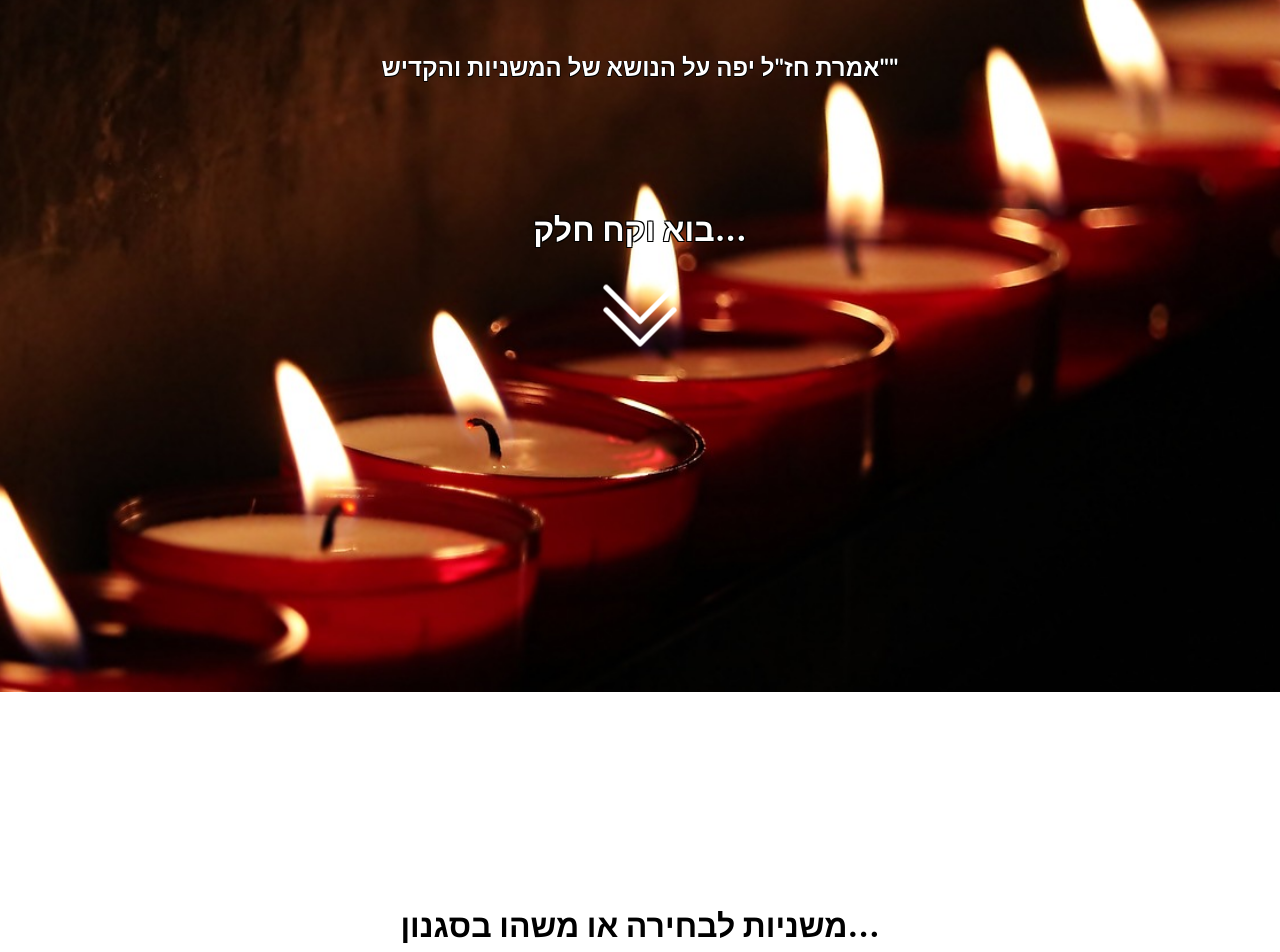
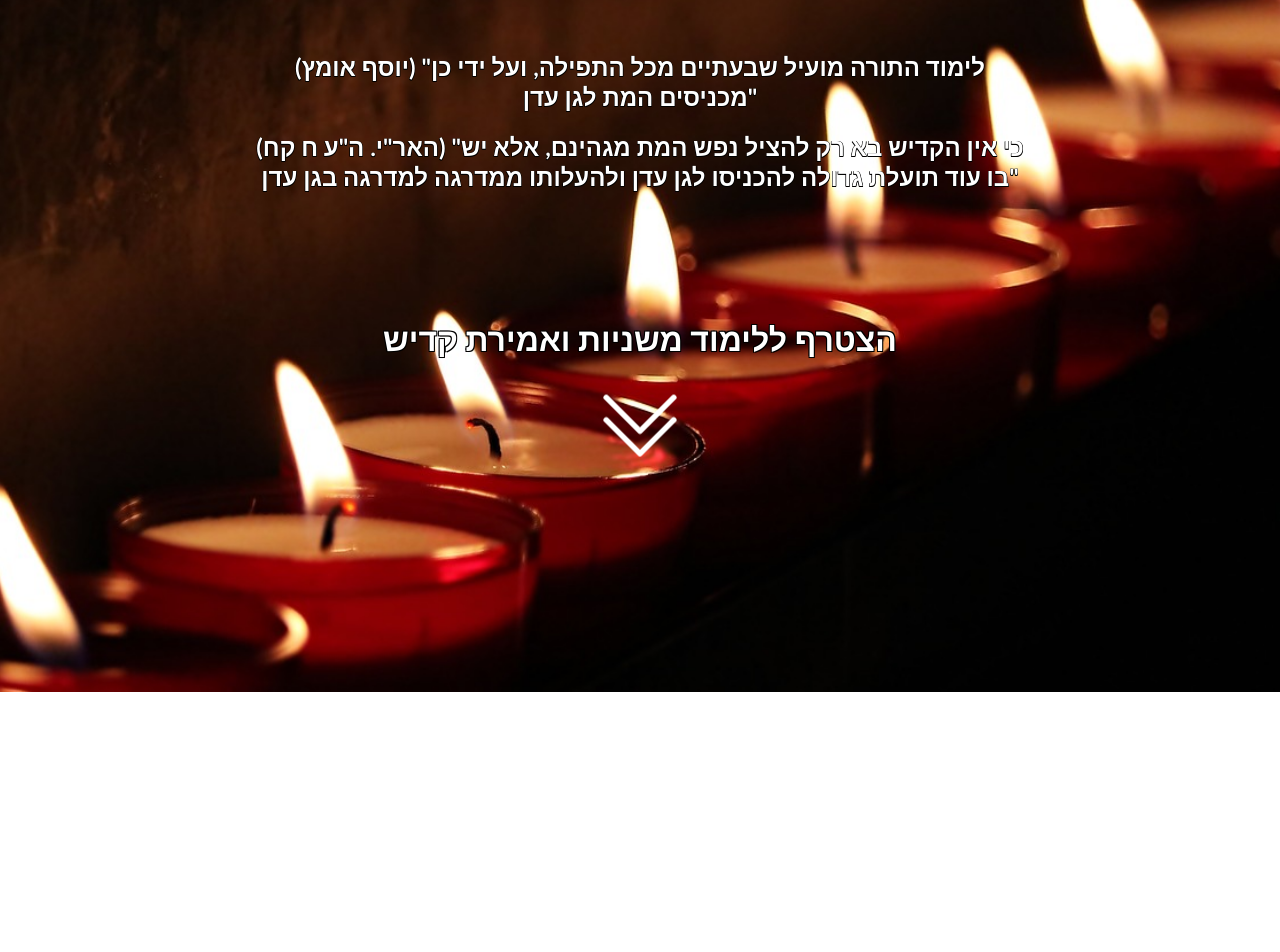
Before and after one commit to pessiMargalit/Mantzichim, a React (Create React App) app in the folder client/: page / in a window 1280 px wide. Shown: the part 140-1092 px from the top of the page. Built offline with nearby package versions, Linux system fonts and the light colour scheme.

Commit message:
add text

```diff
--- a/client/src/Homepage.js
+++ b/client/src/Homepage.js
@@ -30,6 +30,9 @@ export function Homepage() {
     const scrollToBottom = () => {
         ref.current?.scrollIntoView({ behavior: 'smooth' });
     }
+    let t1 = '(יוסף אומץ) "לימוד התורה מועיל שבעתיים מכל התפילה, ועל ידי כן מכניסים המת לגן עדן"'
+    let t2 = '(האר"י. ה"ע ח קח) "כי אין הקדיש בא רק להציל נפש המת מגהינם, אלא יש בו עוד תועלת גדולה להכניסו לגן עדן ולהעלותו ממדרגה למדרגה בגן עדן"'
+    // let t1 = '"לימוד התורה מועיל שבעתיים מכל התפילה שעל ידי כן מכניסים המת לגן עדן"'
     return (
         <>
             <div className="wrap-homepage">
@@ -38,9 +41,10 @@ export function Homepage() {
                     <h2 className="text">קצת הסבר על המיזם</h2>
                 </div>
                 <div className="content">
-                    <h2 className="text">אמרת חז"ל יפה על הנושא של המשניות והקדיש""</h2>
+                    <h2 className="text">{t1}</h2>
+                    <h2 className="text">{t2}</h2>
                     <div className="down">
-                        <h1>בוא וקח חלק...</h1>
+                        <h1>הצטרף ללימוד משניות ואמירת קדיש</h1>
 
                         <svg id="svg-container" onClick={scrollToBottom} xmlns="http://www.w3.org/2000/svg" width="90" height="90" fill="currentColor" class="bi bi-chevron-double-down" viewBox="0 0 16 16">
                             <path fill-rule="evenodd" d="M1.646 6.646a.5.5 0 0 1 .708 0L8 12.293l5.646-5.647a.5.5 0 0 1 .708.708l-6 6a.5.5 0 0 1-.708 0l-6-6a.5.5 0 0 1 0-.708z" />
@@ -51,8 +55,8 @@ export function Homepage() {
 
                 <div ref={ref} id="my-div" className="showall">
                     <br></br><br></br><br></br><br></br><br></br><br></br>
-                    <h1>משניות לבחירה או משהו בסגנון...</h1>
-                <ShowAll></ShowAll>
+                    <h3>באפשרותך לבחור מסכת אחת או יותר או רק אמירת קדיש</h3>
+                    <ShowAll></ShowAll>
                 </div>
             </div >
         </>
--- a/client/src/style/homepage.css
+++ b/client/src/style/homepage.css
@@ -10,6 +10,8 @@ body{
     color: rgb(255, 255, 255);
     font-family: 'Gill Sans', 'Gill Sans MT', Calibri, 'Trebuchet MS', sans-serif;
     text-shadow: -0.5px -0.5px 0 black, 0.5px -0.5px 0 black, -0.5px 0.5px 0 black, 0.5px 0.5px 0 black;
+    margin-left: 20%;
+    margin-right: 20%;
 }
 
 .wrap-homepage {
@@ -34,6 +36,7 @@ body{
     transition: background-color 0.3s ease-in-out;  }
 .content{
     margin-top: 15%;
+    text-align: center;
 }
 .down {
     margin-top: 10%;
```
